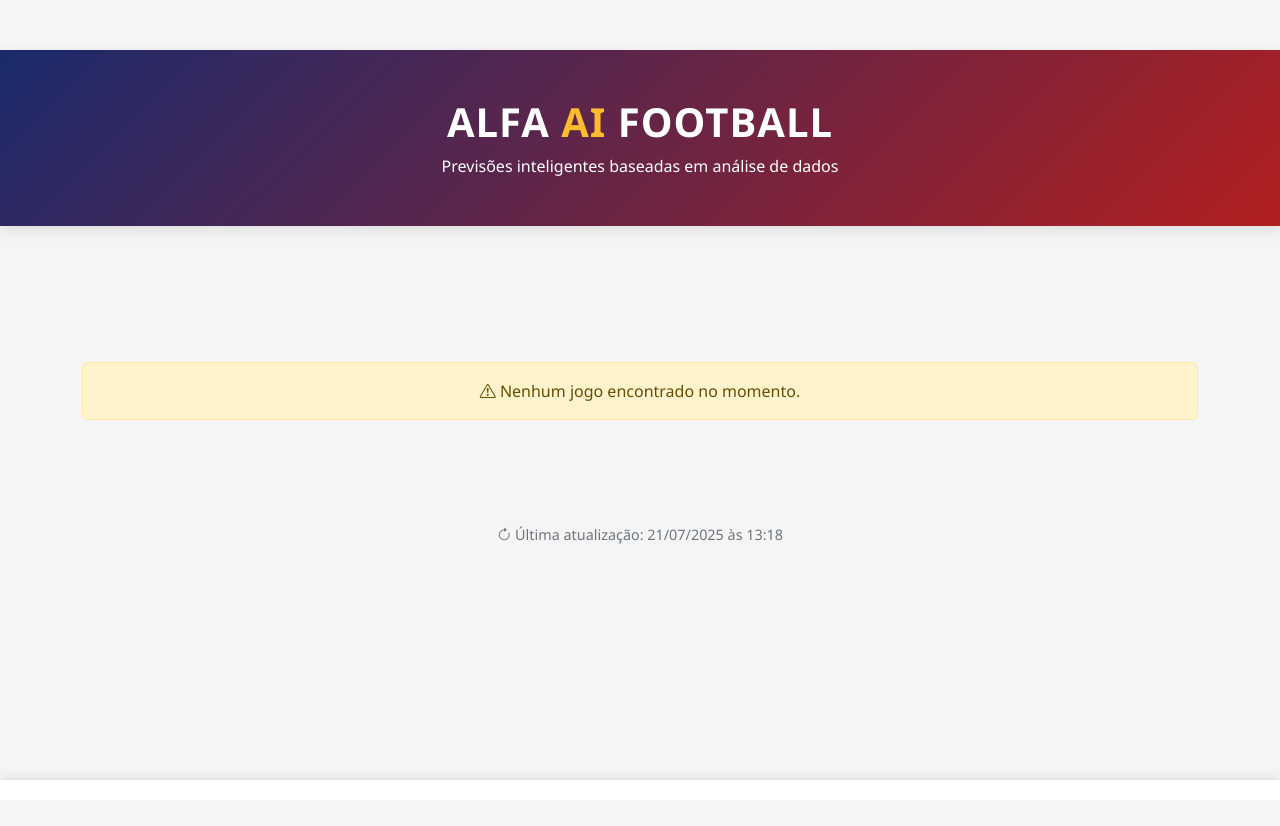
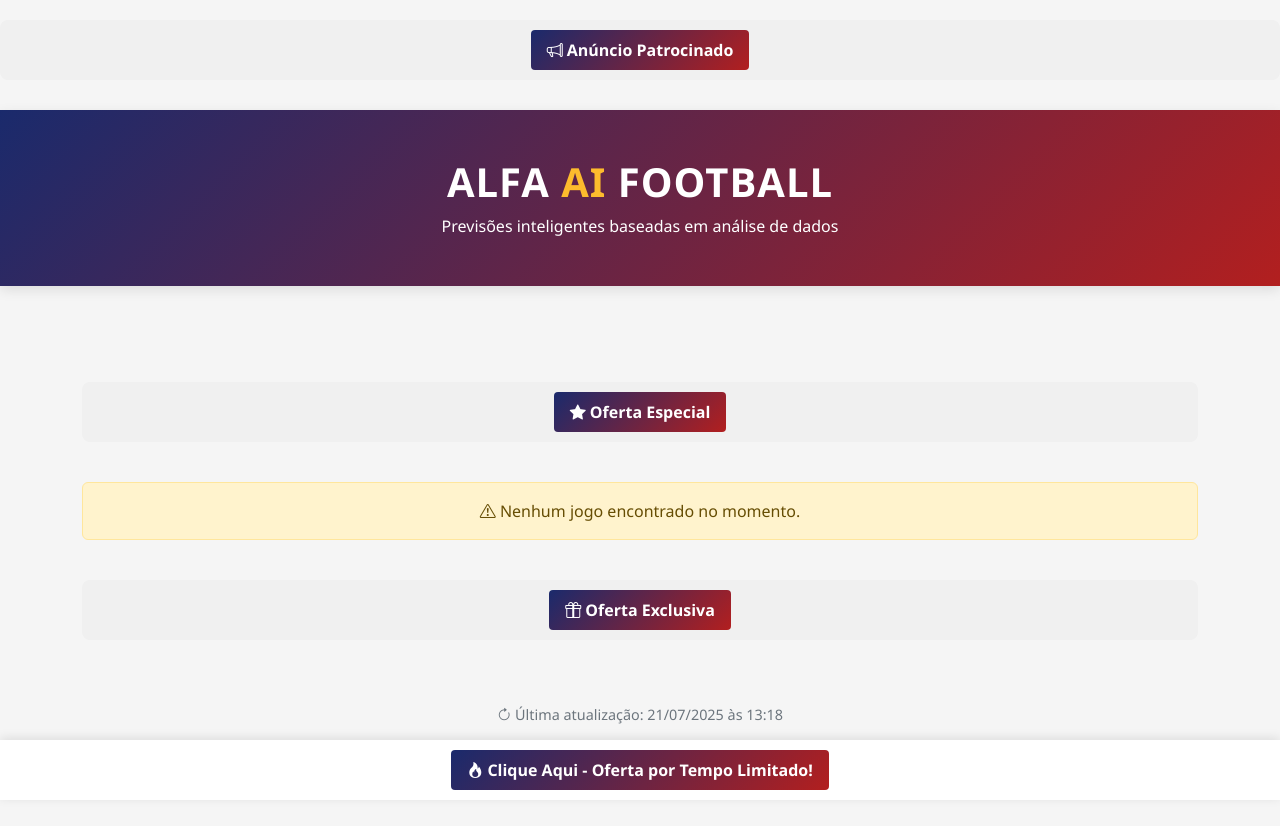
Before and after one commit to xallleep/AiFutebol, a Flask app: page / in a window 1280 px wide. Before the commit the page ends 780 px from the top, so only its background shows below. Run offline with Flask 3, Linux system fonts and the light colour scheme; data that the repository does not hold is empty; some libraries are stand-ins or nearby versions.

Commit message:
Atualização automática: 15/07/2025 08:35

```diff
--- a/templates/index.html
+++ b/templates/index.html
@@ -213,6 +213,9 @@
             margin: 20px auto;
             text-align: center;
             overflow: hidden;
+            background: #f0f0f0;
+            padding: 10px;
+            border-radius: 8px;
         }
         .ad-top {
             margin-bottom: 30px;
@@ -232,14 +235,25 @@
             padding: 10px;
             box-shadow: 0 -2px 10px rgba(0,0,0,0.1);
             z-index: 1000;
+            text-align: center;
+        }
+        .ad-link {
+            display: inline-block;
+            padding: 8px 16px;
+            background: linear-gradient(135deg, #1a2a6c, #b21f1f);
+            color: white;
+            border-radius: 4px;
+            text-decoration: none;
+            font-weight: bold;
         }
     </style>
 </head>
 <body>
-    <!-- Anúncio Topo (728x90) -->
+    <!-- Anúncio Topo -->
     <div class="ad-container ad-top">
-        <script async="async" data-cfasync="false" src="//pl27168088.profitableratecpm.com/61f4ffca7c31ee153208a5252559233d/invoke.js"></script>
-        <div id="container-61f4ffca7c31ee153208a5252559233d"></div>
+        <a href="https://www.profitableratecpm.com/eis92cw4?key=6da10f73d2fac466374851d2b785bb64" target="_blank" rel="noopener noreferrer" class="ad-link">
+            <i class="bi bi-megaphone"></i> Anúncio Patrocinado
+        </a>
     </div>
 
     <div class="header">
@@ -259,9 +273,11 @@
             {% endfor %}
         {% endwith %}
 
-        <!-- Anúncio Meio 1 (Horizontal) -->
+        <!-- Anúncio Meio 1 -->
         <div class="ad-container ad-middle">
-            <script type='text/javascript' src='//pl27171405.profitableratecpm.com/67/52/46/675246a6707a02d8d4b2084bb87f15cd.js'></script>
+            <a href="https://www.profitableratecpm.com/eis92cw4?key=6da10f73d2fac466374851d2b785bb64" target="_blank" rel="noopener noreferrer" class="ad-link">
+                <i class="bi bi-star-fill"></i> Oferta Especial
+            </a>
         </div>
 
         {% if today_matches or other_matches %}
@@ -383,9 +399,11 @@
                 </div>
             {% endif %}
 
-            <!-- Anúncio Meio 2 (Horizontal) -->
+            <!-- Anúncio Meio 2 -->
             <div class="ad-container ad-middle">
-                <script type='text/javascript' src='//pl27171405.profitableratecpm.com/67/52/46/675246a6707a02d8d4b2084bb87f15cd.js'></script>
+                <a href="https://www.profitableratecpm.com/eis92cw4?key=6da10f73d2fac466374851d2b785bb64" target="_blank" rel="noopener noreferrer" class="ad-link">
+                    <i class="bi bi-lightning-charge"></i> Promoção Relâmpago
+                </a>
             </div>
 
             <div class="text-center mt-5">
@@ -462,10 +480,11 @@
             </div>
         {% endif %}
 
-        <!-- Anúncio Rodapé (Horizontal) -->
+        <!-- Anúncio Rodapé -->
         <div class="ad-container ad-bottom">
-            <script async="async" data-cfasync="false" src="//pl27168088.profitableratecpm.com/61f4ffca7c31ee153208a5252559233d/invoke.js"></script>
-            <div id="container-61f4ffca7c31ee153208a5252559233d"></div>
+            <a href="https://www.profitableratecpm.com/eis92cw4?key=6da10f73d2fac466374851d2b785bb64" target="_blank" rel="noopener noreferrer" class="ad-link">
+                <i class="bi bi-gift"></i> Oferta Exclusiva
+            </a>
         </div>
 
         <div class="update-info">
@@ -475,7 +494,9 @@
 
     <!-- Anúncio Sticky (Fixo no rodapé) -->
     <div class="ad-sticky">
-        <script type='text/javascript' src='//pl27171405.profitableratecpm.com/67/52/46/675246a6707a02d8d4b2084bb87f15cd.js'></script>
+        <a href="https://www.profitableratecpm.com/eis92cw4?key=6da10f73d2fac466374851d2b785bb64" target="_blank" rel="noopener noreferrer" class="ad-link">
+            <i class="bi bi-fire"></i> Clique Aqui - Oferta por Tempo Limitado!
+        </a>
     </div>
 
     <script src="https://cdn.jsdelivr.net/npm/bootstrap@5.3.0/dist/js/bootstrap.bundle.min.js"></script>
```
